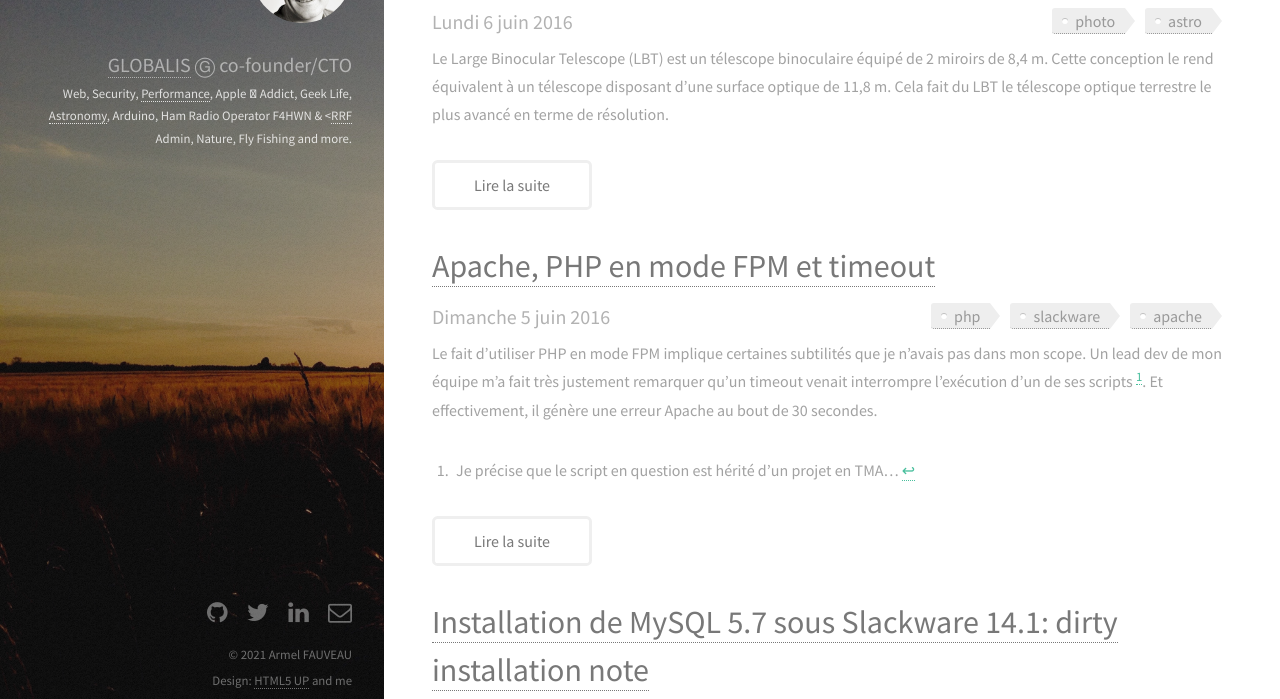
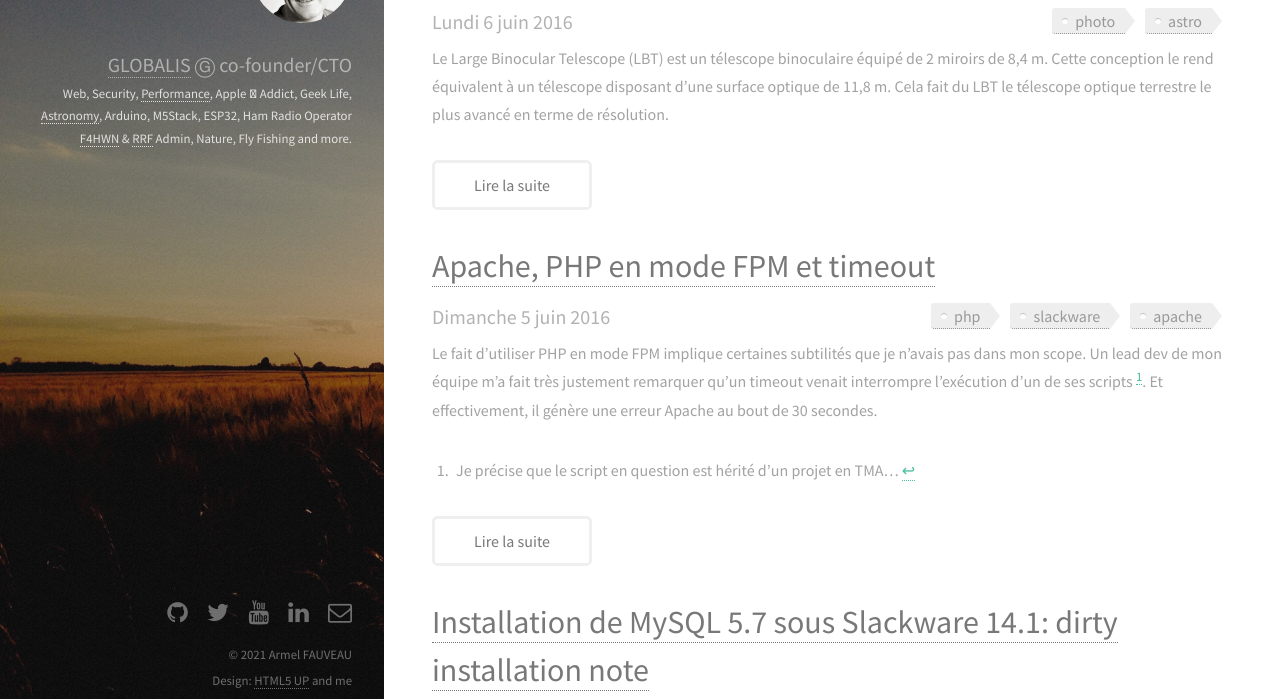
Before and after one commit to armel/armel.github.io, a Jekyll site: the page built from index.html, in a window 1280 px wide. Shown: the part 149-848 px from the top of the page. Built offline with Jekyll 4.4.1, drawn with Linux system fonts in a browser that asks for light colours; the list of posts is cut into pages by our own code.

Commit message:
Change bio and paginate

```diff
--- a/_config.yml
+++ b/_config.yml
@@ -4,7 +4,7 @@ title: "Armel FAUVEAU" # Title of your site
 email: armel.fauveau@globalis-ms.com # Your contant email
 
 description: "GLOBALIS Ⓖ co-founder/CTO, Web, Security, Performance, Apple  Addict, Geek Life, Astronomy, Ham Radio Operator F4HWN & RRF Admin, Nature, Fly Fishing and more."
-keywords: "Apache, Nginx, PHP, MySQL, MariaDB, Python, Web, HTML, CSS, Swift, Security, Performance, Apple, Geek Life, Astronomy, Arduino, M5Stack, ESP-32, Ham Radio, RRF, Nature, Fly Fishing."
+keywords: "Apache, Nginx, PHP, MySQL, MariaDB, Python, Web, HTML, CSS, Swift, Security, Performance, Apple, Geek Life, Astronomy, Arduino, M5Stack, ESP32, Ham Radio, RRF, Nature, Fly Fishing."
 baseurl: "" # the subpath of your site, e.g. /blog/
 url: "http://armel.github.io" # the base hostname & protocol for your site
 
@@ -12,9 +12,10 @@ url: "http://armel.github.io" # the base hostname & protocol for your site
 # Replace the word 'example' with your username if you want to include the icon in the left sidebar
 # Delete the word 'example' if you don't want to include the icon in the left sidebar
 
-twitter_username:     fauveauarmel  # Replace this with your Twitter username
-github_username:      armel  # Replace this with your GitHub username
-linkedin_username:    fauveauarmel  # Replace this with your LinkedIn username
+twitter_username:   fauveauarmel  # Replace this with your Twitter username
+github_username:    armel  # Replace this with your GitHub username
+linkedin_username:  fauveauarmel  # Replace this with your LinkedIn username
+youtube_username:   fauveauarmel  # Replace this with your Youtube username
 
 # Build settings
 markdown: kramdown
--- a/_layouts/default.html
+++ b/_layouts/default.html
@@ -40,7 +40,7 @@
       <header id="header">
           <a href="/" class="image avatar"><img src="/images/avatar.jpg" alt="" /></a>
           <h1><a href="http://www.globalis-ms.com">GLOBALIS</a> Ⓖ co-founder/CTO</h1>
-          <h5>Web, Security, <a href="https://www.amazon.fr/dp/2212136587/ref=cm_sw_r_tw_dp_upTgxbM2TT1KM">Performance</a>, Apple  Addict, Geek Life, <a href="{{baseurl}}/astrobin.html">Astronomy</a>, Arduino, Ham Radio Operator F4HWN & <<a href="http://rrf.f5nlg.ovh:8080/RRFTracker/RRF-today/">RRF</a> Admin, Nature, Fly Fishing and more.</h5>
+          <h5>Web, Security, <a href="https://www.amazon.fr/dp/2212136587/ref=cm_sw_r_tw_dp_upTgxbM2TT1KM">Performance</a>, Apple  Addict, Geek Life, <a href="{{baseurl}}/astrobin.html">Astronomy</a>, Arduino, M5Stack, ESP32, Ham Radio Operator <a href="https://www.qrz.com/db/F4HWN">F4HWN</a> & <a href="http://rrf.f5nlg.ovh:8080/RRFTracker/RRF-today/">RRF</a> Admin, Nature, Fly Fishing and more.</h5>
       </header>
 
 
@@ -62,6 +62,14 @@
               <li>
                 <a href="https://twitter.com/{{ site.twitter_username }}" class="icon fa-twitter">
                   <span class="label">Twitter</span>
+                </a>
+              </li>
+              {% endif %}
+
+              {% if site.youtube_username %}
+              <li>
+                <a href="https://www.youtube.com/channel/UCGMFTTyjEqTGnXbS5c1k64w" class="icon fa-youtube">
+                  <span class="label">Youtube</span>
                 </a>
               </li>
               {% endif %}
```
